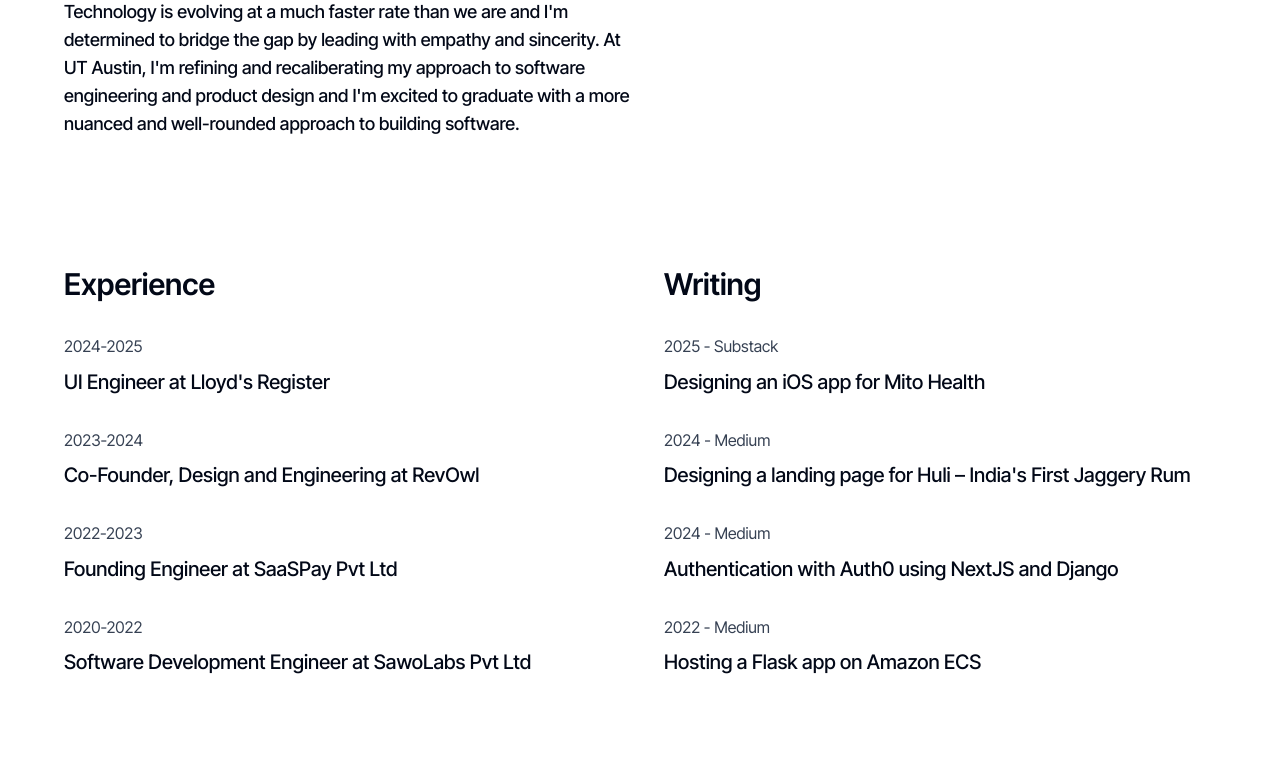
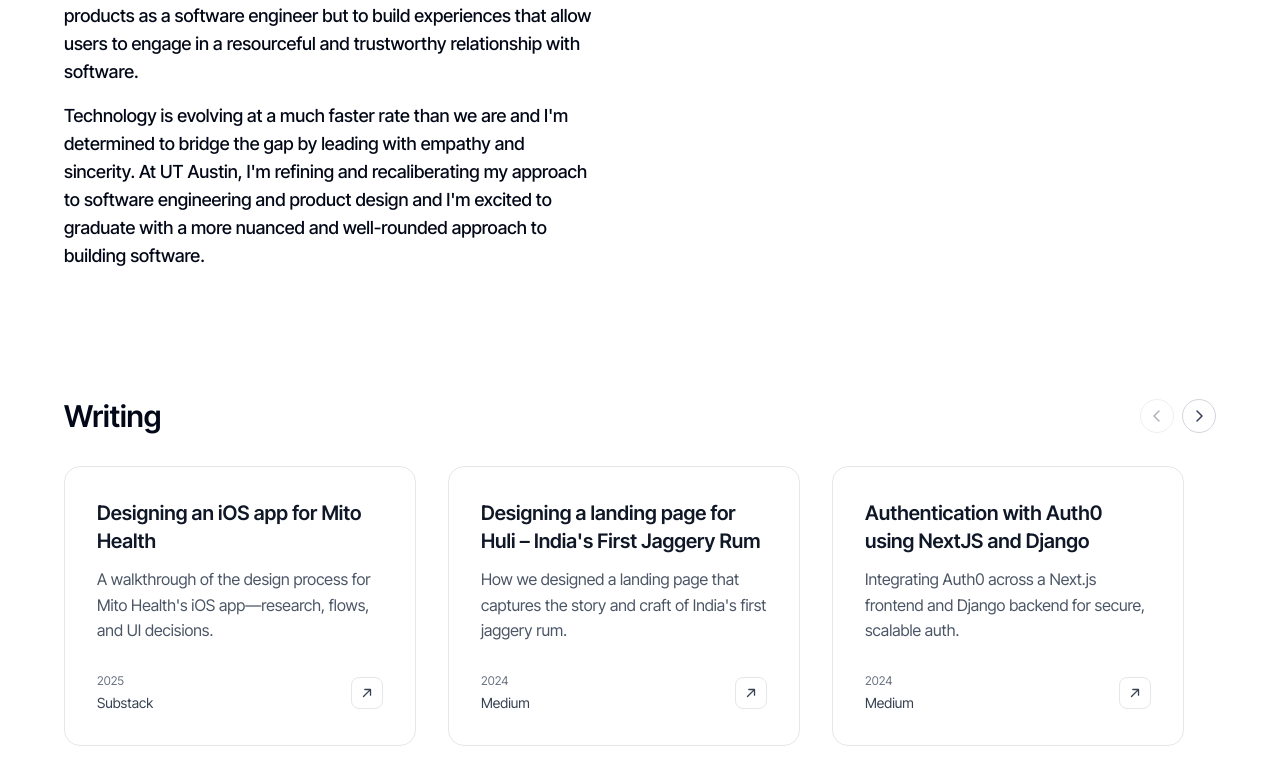
Before and after one commit to kswarn/dd-portfolio, a React (Vite) app: page /about in a window 1280 px wide. Shown: the part 1520-2304 px from the top of the page. Built offline with nearby package versions, Linux system fonts and the light colour scheme; a web font is replaced by a local one.

Commit message:
update about me layout and work section

```diff
--- a/src/components/AboutPage.tsx
+++ b/src/components/AboutPage.tsx
@@ -1,53 +1,92 @@
+import { useState, useEffect } from "react";
+import { ArrowUpRight, CaretLeft, CaretRight } from "@phosphor-icons/react";
 import Contact from "./Contact";
 import Header from "./Header";
 
+const LG_BREAKPOINT = 1024;
+
 const AboutPage: React.FC = () => {
-  const experience = [
-    {
-      duration: "2024-2025",
-      title: "UI Engineer at Lloyd's Register",
-    },
-    {
-      duration: "2023-2024",
-      title: "Co-Founder, Design and Engineering at RevOwl",
-    },
-    {
-      duration: "2022-2023",
-      title: "Founding Engineer at SaaSPay Pvt Ltd",
-    },
-    {
-      duration: "2020-2022",
-      title: "Software Development Engineer at SawoLabs Pvt Ltd",
-    },
-  ];
+  const [writingIndex, setWritingIndex] = useState(0);
+  const [cardsPerView, setCardsPerView] = useState(1);
+
+  useEffect(() => {
+    const mq = window.matchMedia(`(min-width: ${LG_BREAKPOINT}px)`);
+    const update = () => setCardsPerView(mq.matches ? 3 : 1);
+    update();
+    mq.addEventListener("change", update);
+    return () => mq.removeEventListener("change", update);
+  }, []);
+
+  // const experience = [
+  //   {
+  //     duration: "2024-2025",
+  //     title: "UI Engineer at Lloyd's Register",
+  //   },
+  //   {
+  //     duration: "2023-2024",
+  //     title: "Co-Founder, Design and Engineering at RevOwl",
+  //   },
+  //   {
+  //     duration: "2022-2023",
+  //     title: "Founding Engineer at SaaSPay Pvt Ltd",
+  //   },
+  //   {
+  //     duration: "2020-2022",
+  //     title: "Software Development Engineer at SawoLabs Pvt Ltd",
+  //   },
+  // ];
   const writings = [
     {
       yearOfPublication: 2025,
       medium: "Substack",
       url: "https://swarnakadagadkai.substack.com/p/designing-an-ios-app-for-mito-health",
       title: "Designing an iOS app for Mito Health",
+      blurb:
+        "A walkthrough of the design process for Mito Health's iOS app—research, flows, and UI decisions.",
     },
     {
       yearOfPublication: 2024,
       medium: "Medium",
       url: "https://medium.com/design-bootcamp/landing-page-design-for-huli-jaggery-rum-1fd34593e18f",
       title: "Designing a landing page for Huli – India's First Jaggery Rum",
+      blurb:
+        "How we designed a landing page that captures the story and craft of India's first jaggery rum.",
     },
     {
       yearOfPublication: 2024,
       medium: "Medium",
       url: "https://medium.com/@swarnak/authentication-using-auth0-with-nextjs-and-django-eb9a20ecf050",
       title: "Authentication with Auth0 using NextJS and Django",
+      blurb:
+        "Integrating Auth0 across a Next.js frontend and Django backend for secure, scalable auth.",
     },
     {
       yearOfPublication: 2022,
       medium: "Medium",
       url: "https://medium.com/@swarnak/host-your-flask-app-on-amazon-ecs-part-1-ci-cd-pipeline-36d795ea9dac",
       title: "Hosting a Flask app on Amazon ECS",
+      blurb:
+        "Part 1 of a guide to deploying a Flask app on Amazon ECS with a CI/CD pipeline.",
     },
   ];
+
+  useEffect(() => {
+    const max = Math.max(0, writings.length - cardsPerView);
+    setWritingIndex((i) => Math.min(i, max));
+  }, [cardsPerView, writings.length]);
+
+  const maxIndex = Math.max(0, writings.length - cardsPerView);
+  const canGoPrev = writingIndex > 0;
+  const canGoNext = writingIndex < maxIndex;
+
+  const goToPrev = () => {
+    if (canGoPrev) setWritingIndex((i) => i - 1);
+  };
+  const goToNext = () => {
+    if (canGoNext) setWritingIndex((i) => i + 1);
+  };
   return (
-    <div className="flex flex-col gap-56">
+    <div className="flex flex-col gap-28">
       <Header />
       <section className="pt-60 px-16 flex flex-col gap-32">
         <div className="max-w-7xl mx-auto flex flex-col gap-16">
@@ -103,7 +142,8 @@ const AboutPage: React.FC = () => {
             </div>
           </div>
         </div>
-        <div className="w-full md:w-1/2 lg:w-1/2 flex flex-col gap-8">
+        <div className="flex flex-col md:flex-row gap-8 md:gap-12 w-full items-center md:items-start">
+          <div className="w-full md:w-1/2 flex flex-col gap-8">
             <p className="text-3xl font-medium leading-12">
               I’m currently a graduate student majoring in <br></br>{" "}
               {/* <span className="decorative-subtext"> */}
@@ -114,34 +154,42 @@ const AboutPage: React.FC = () => {
               {" "}
               <p>
                 I started off as a full stack developer at a 0-1 startup in
-              Bangalore, where I developed a fascination to combine technology,
-              human psychology and business. Since then I've been carving my own
-              space in the tech industry as a design engineer. I have immense
-              appreciation for software and how it's built to accomodate the
-              needs of the society.{" "}
+                Bangalore, where I developed a fascination to combine
+                technology, human psychology and business. Since then I've been
+                carving my own space in the tech industry as a design engineer.
+                I have immense appreciation for software and how it's built to
+                accomodate the needs of the society.{" "}
               </p>
               <p>
                 To fulfill my burning desire to build products, I co-founded
                 RevOwl, an interactive product demo builder for sales and
-              marketing teams. The experience of creating and leading a solution
-              was transformative to say the least. It led me to explore the
-              depths of design like never before. Now, I'm on a mission to not
-              just build products as a software engineer but to build
-              experiences that allow users to engage in a resourceful and
-              trustworthy relationship with software.{" "}
+                marketing teams. The experience of creating and leading a
+                solution was transformative to say the least. It led me to
+                explore the depths of design like never before. Now, I'm on a
+                mission to not just build products as a software engineer but to
+                build experiences that allow users to engage in a resourceful
+                and trustworthy relationship with software.{" "}
               </p>
               <p>
                 Technology is evolving at a much faster rate than we are and I'm
                 determined to bridge the gap by leading with empathy and
                 sincerity. At UT Austin, I'm refining and recaliberating my
                 approach to software engineering and product design and I'm
-              excited to graduate with a more nuanced and well-rounded approach
-              to building software.{" "}
+                excited to graduate with a more nuanced and well-rounded
+                approach to building software.{" "}
               </p>
             </div>
           </div>
+          <div className="w-full md:w-1/2 flex-shrink-0 flex justify-center md:justify-start overflow-visible">
+            <img
+              src="/images/experience illustration.svg"
+              alt="Experience illustration"
+              className="max-w-full h-auto object-contain rounded-2xl scale-[1.1]"
+            />
+          </div>
+        </div>
         <div className="grid grid-cols-1 md:grid-cols-2 lg:grid-cols-2 gap-12">
-          <div>
+          {/* <div>
             <p className="text-3xl font-semibold">Experience</p>
             <ul>
               {experience.map((item) => (
@@ -151,24 +199,76 @@ const AboutPage: React.FC = () => {
                 </li>
               ))}
             </ul>
+          </div> */}
+          <div className="md:col-span-2">
+            <div className="flex items-center justify-between gap-4 mb-8">
+              <p className="text-3xl font-semibold">Writing</p>
+              <div className="flex items-center gap-2">
+                <button
+                  type="button"
+                  onClick={goToPrev}
+                  disabled={!canGoPrev}
+                  className="p-2 rounded-full border border-gray-300 text-gray-700 hover:bg-gray-100 transition-colors disabled:opacity-40 disabled:cursor-not-allowed disabled:hover:bg-transparent"
+                  aria-label="Previous"
+                >
+                  <CaretLeft size={16} weight="bold" />
+                </button>
+                <button
+                  type="button"
+                  onClick={goToNext}
+                  disabled={!canGoNext}
+                  className="p-2 rounded-full border border-gray-300 text-gray-700 hover:bg-gray-100 transition-colors disabled:opacity-40 disabled:cursor-not-allowed disabled:hover:bg-transparent"
+                  aria-label="Next"
+                >
+                  <CaretRight size={16} weight="bold" />
+                </button>
               </div>
-          <div>
-            <p className="text-3xl font-semibold">Writing</p>
-            <ul>
+            </div>
+            <div className="overflow-hidden w-full">
+              <div
+                className="flex items-stretch transition-transform duration-300 ease-out"
+                style={{
+                  width: `${writings.length * (100 / cardsPerView)}%`,
+                  transform: `translateX(-${writingIndex * (100 / writings.length)}%)`,
+                }}
+              >
                 {writings.map((item) => (
-                <li className="flex flex-col gap-2 my-8">
-                  <p className="text-gray-700 text-md">
-                    {item.yearOfPublication} - {item.medium}
+                  <a
+                    key={item.url}
+                    href={item.url}
+                    target="_blank"
+                    rel="noopener noreferrer"
+                    className="flex-shrink-0 group block text-left pr-8 h-full"
+                    style={{ width: `${100 / writings.length}%` }}
+                  >
+                    <div className="border border-gray-200 rounded-2xl p-6 md:p-8 hover:border-gray-300 transition-colors h-full flex flex-col min-h-[280px]">
+                      <h4 className="text-xl font-semibold text-gray-900 mb-3">
+                        {item.title}
+                      </h4>
+
+                      <p className="text-gray-600 text-md mb-4 flex-1 min-h-0">
+                        {item.blurb}
                       </p>
-                  <a
-                    className="hover:text-underline text-xl font-medium"
-                    href={item.url}
-                  >
-                    {item.title}
+                      <div className="flex justify-between items-center">
+                        <div className="flex flex-col justify-between gap-x-4 gap-y-1 text-sm text-gray-500">
+                          <span className="text-xs">
+                            {item.yearOfPublication}
+                          </span>
+                          <span className="text-gray-700">{item.medium}</span>
+                        </div>
+                        <span className="border border-gray-200 rounded-lg p-2 text-gray-700 group-hover:text-gray-900">
+                          <ArrowUpRight
+                            size={14}
+                            weight="bold"
+                            className="flex-shrink-0"
+                          />
+                        </span>
+                      </div>
+                    </div>
                   </a>
-                </li>
                 ))}
-            </ul>
+              </div>
+            </div>
           </div>
         </div>
       </section>
--- a/src/components/Hero.tsx
+++ b/src/components/Hero.tsx
@@ -10,8 +10,8 @@ const Hero: React.FC = () => {
             <span className="decorative-hero-text rotating text-[#40764c]">
               design engineer{" "}
             </span>{" "}
-            crafting <span>user-centered and intuitive </span> experiences in
-            software
+            crafting <span>user-centered and intuitive</span>
+            <br></br> digital experiences
           </p>
         </div>
 
```
Also changed, not shown: src/components/Work.tsx (+3 -75 lines), public/images/experience illustration.svg (added). Lines whose indentation alone changed are shown as unchanged.
